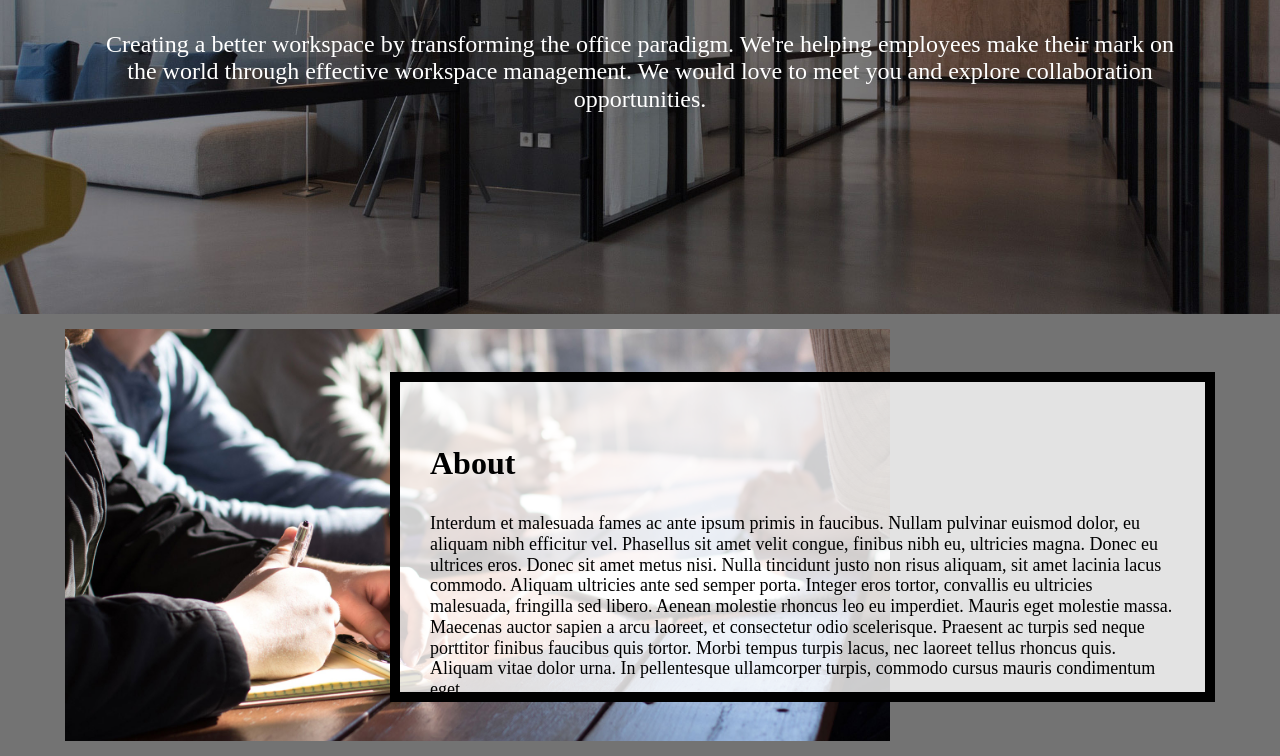
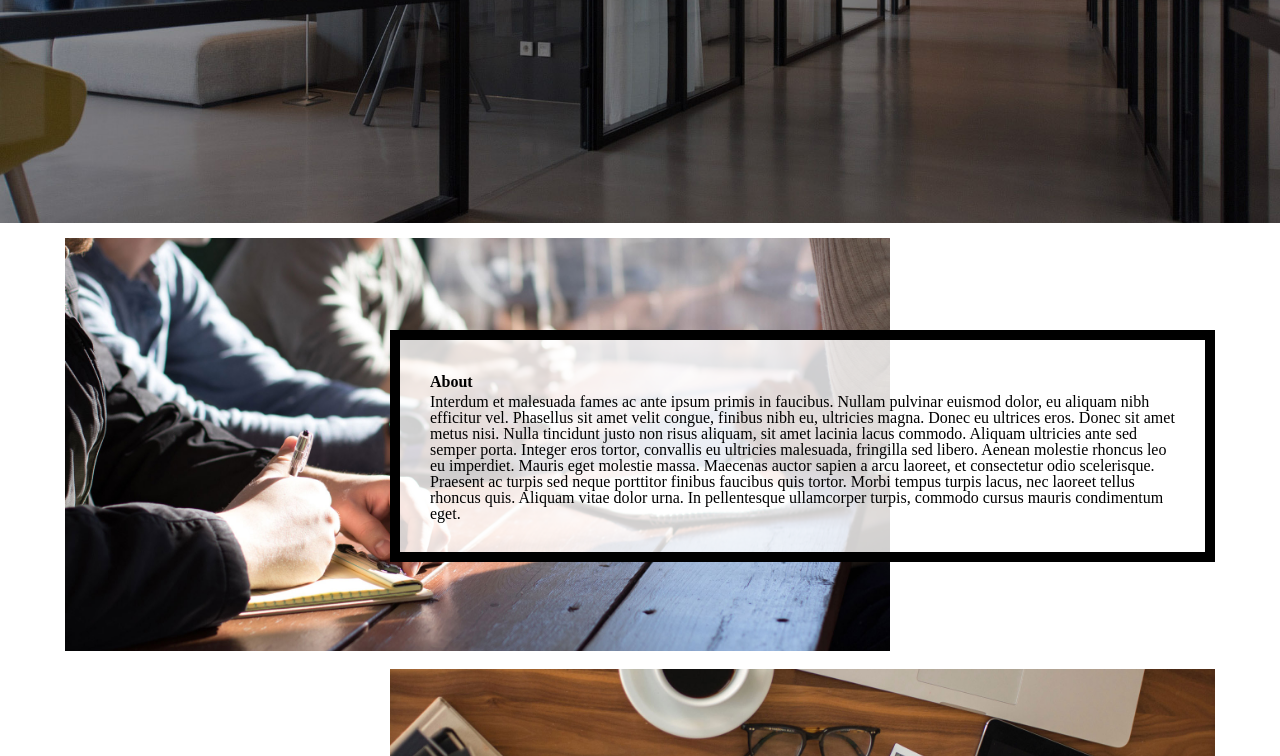
Before and after one commit to mayarosenthal/responsive-grid-deliverable, a plain HTML site: page index.html in a window 1280 px wide. Shown: the part 293-1049 px from the top of the page. Drawn offline with Linux system fonts and the light colour scheme.

Commit message:
Update index.html

```diff
--- a/index.html
+++ b/index.html
@@ -5,7 +5,7 @@
     <meta name="viewport" content="width=device-width, initial-scale=1.0">
     <link rel="icon" type="image/png" href="images/logo-drk.png" />
     <link rel="stylesheet" type="text/css" href="css/style.css">
-    <link rel="stylesheet" type="text/css" href="css/html5reset.css">
+    <link rel="stylesheet" type="text/css" href="css/reset.css">
     <title>Newer Company Inc.</title>
   </head>
   <body>
```
